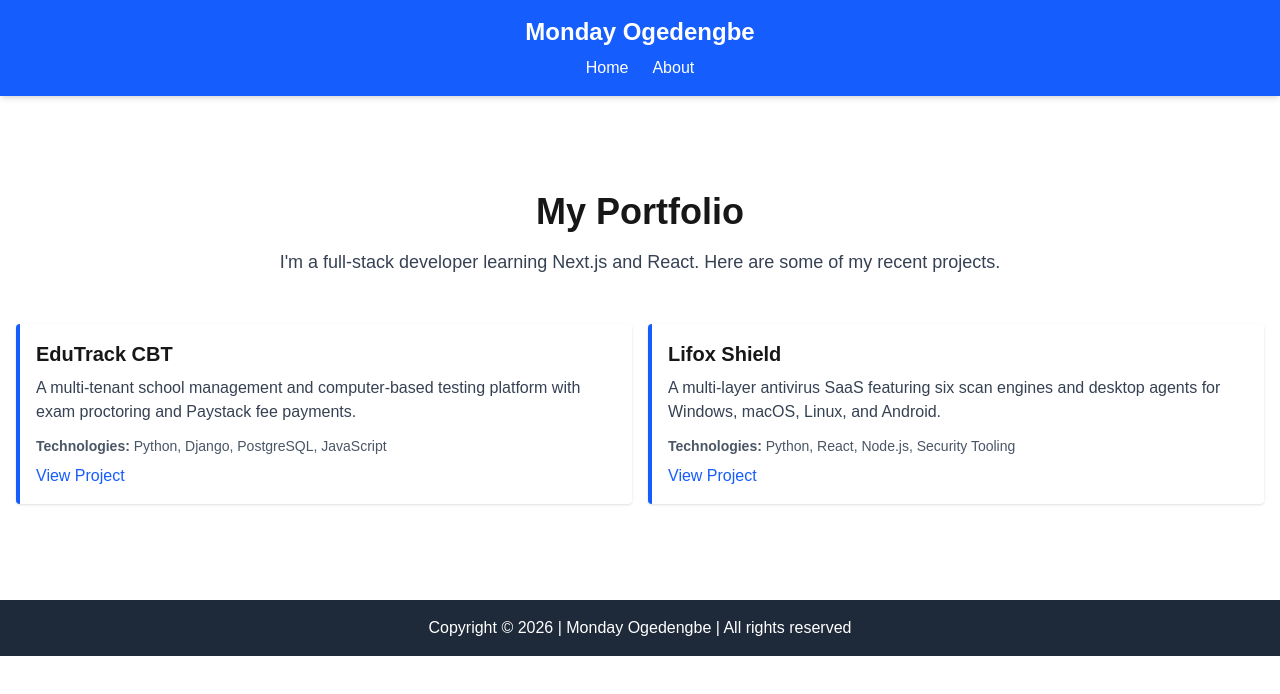
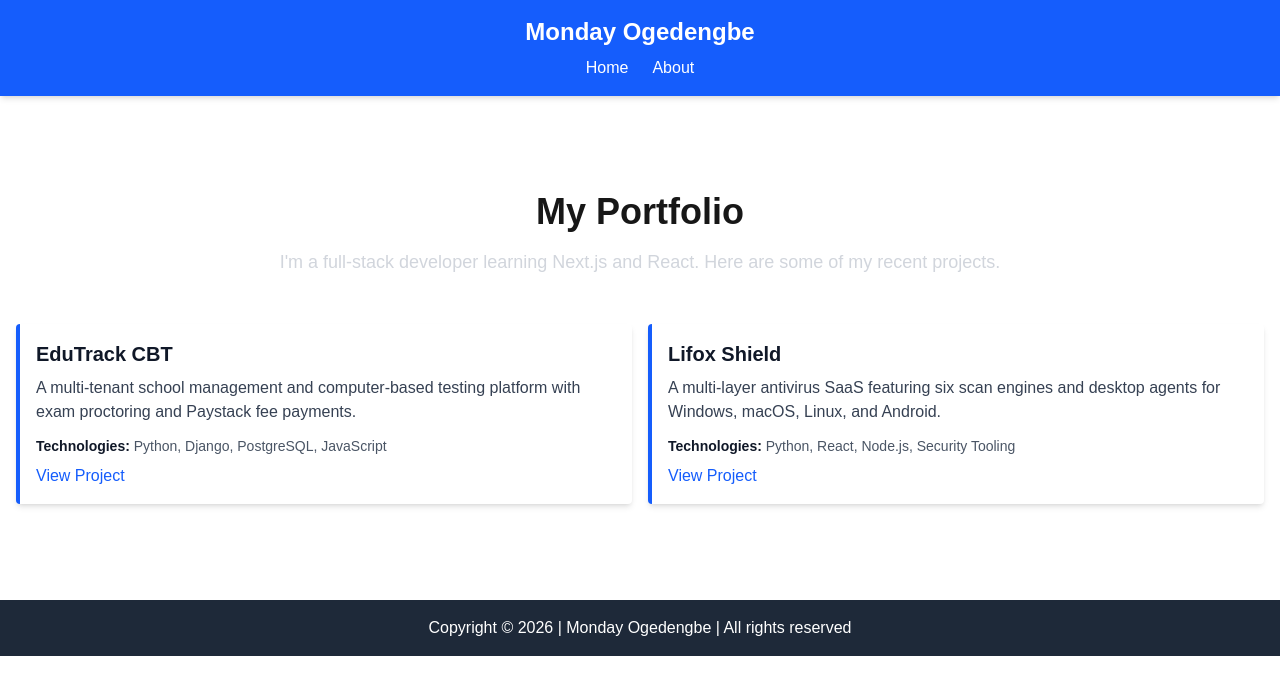
Before and after one commit to ogedz/wdd430, a Next.js app in the folder wdd430-portfolio/: page / in a window 1280 px wide. Shown: the top 694 px of the page. Built offline with nearby package versions, Linux system fonts and the light colour scheme.

Commit message:
Fix text contrast issues in cards and home page

```diff
--- a/wdd430-portfolio/app/page.tsx
+++ b/wdd430-portfolio/app/page.tsx
@@ -20,7 +20,7 @@ export default function Home() {
     <main className="container mx-auto px-4 py-12">
       <section className="text-center py-12">
         <h1 className="text-4xl font-bold mb-4">My Portfolio</h1>
-        <p className="text-lg text-gray-700">
+        <p className="text-lg text-gray-300">
           I'm a full-stack developer learning Next.js and React. Here are some of my recent projects.
         </p>
       </section>
--- a/wdd430-portfolio/components/ProjectCard.tsx
+++ b/wdd430-portfolio/components/ProjectCard.tsx
@@ -7,15 +7,15 @@ interface ProjectCardProps {
 
 export default function ProjectCard({ title, description, technologies, link }: ProjectCardProps) {
   return (
-    <article className="p-4 border-l-4 border-blue-600 bg-white rounded shadow-sm">
-      <h3 className="text-xl font-bold mb-2">{title}</h3>
+    <article className="p-4 border-l-4 border-blue-600 bg-white rounded shadow-md text-gray-900">
+      <h3 className="text-xl font-bold mb-2 text-gray-900">{title}</h3>
       <p className="text-gray-700 mb-3">{description}</p>
       <p className="text-sm text-gray-600">
-        <strong>Technologies:</strong> {technologies.join(', ')}
+        <strong className="text-gray-900">Technologies:</strong> {technologies.join(', ')}
       </p>
       {link && (
         <p className="mt-2">
-          <a href={link} target="_blank" rel="noopener noreferrer" className="text-blue-600 hover:underline">
+          <a href={link} target="_blank" rel="noopener noreferrer" className="text-blue-600 hover:underline font-medium">
             View Project
           </a>
         </p>
```
